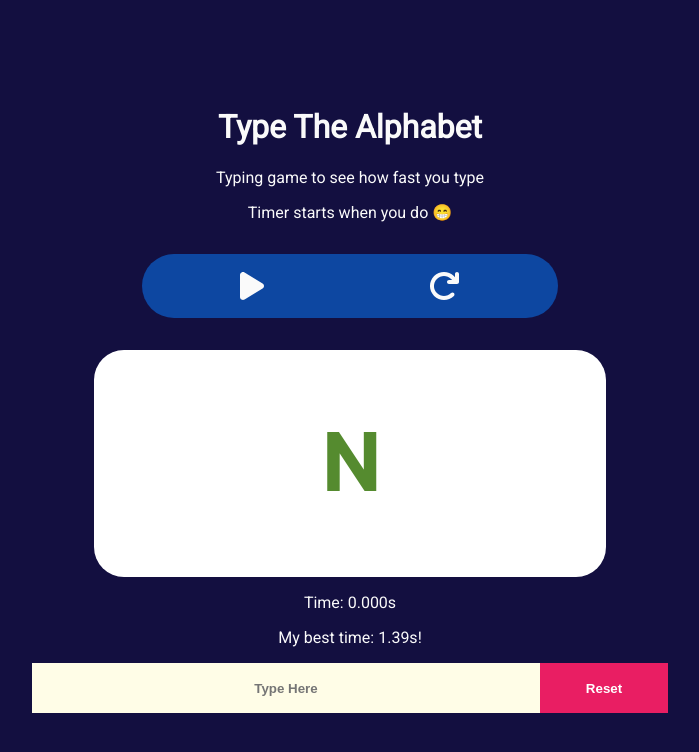
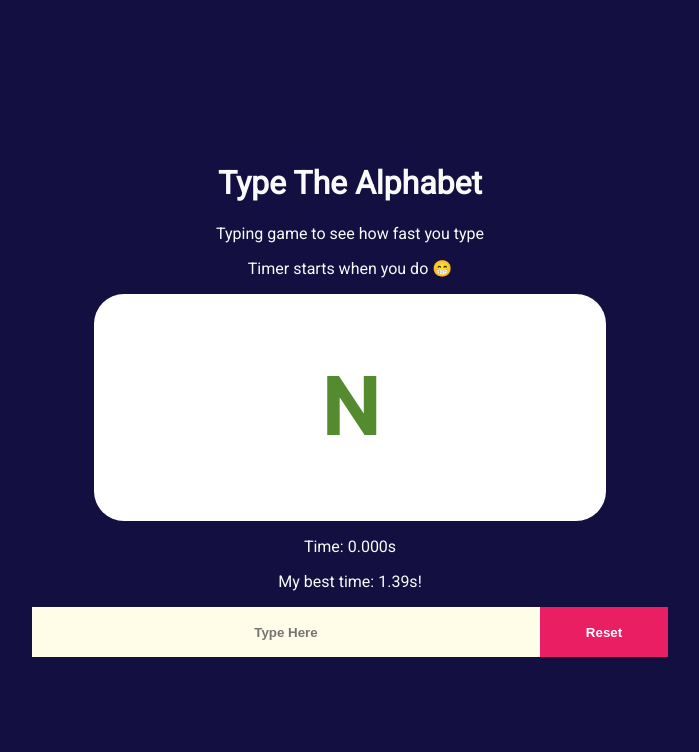
Before and after one commit to souptik4572/TypingAlphabetGame, a React (Create React App) app: page / in a window 1280 px wide. Shown: the top 752 px of the page, without its empty margins (290-989 px from the left). Built offline with nearby package versions, Linux system fonts and the light colour scheme.

Commit message:
fix: remove unnecessary components

```diff
--- a/src/components/Display/Display.tsx
+++ b/src/components/Display/Display.tsx
@@ -1,5 +1,3 @@
-import { getNextChar } from '../../utils/getNextChar';
-
 import './Display.css';
 
 const SUCCESS_CLASS = 'success';
--- a/src/components/Game/Game.tsx
+++ b/src/components/Game/Game.tsx
@@ -2,28 +2,57 @@ import { useState } from 'react';
 import { getNextChar } from '../../utils/getNextChar';
 import Display from '../Display/Display';
 import InputField from '../InputField/InputField';
-import Utility from '../Utility/Utility';
 import './Game.css';
 
-const MAX_CHAR_COUNT = 5;
+const MAX_CHAR_COUNT = 20;
+
+type CurrentCharState = {
+	char: string;
+	remCharCount: number;
+};
+
+type TimerState = {
+	timeMs: number;
+	timeSec: number;
+};
+
+const getCurrentChar = (
+	isGameRunning: boolean,
+	previousCurrentChar: CurrentCharState
+): CurrentCharState => {
+	if (isGameRunning)
+		return {
+			char: getNextChar(previousCurrentChar.char),
+			remCharCount: previousCurrentChar.remCharCount - 1,
+		};
+	return {
+		char: 'Success!',
+		remCharCount: 0,
+	};
+};
 
 const Game = () => {
 	const [isGameRunning, setIsGameRunning] = useState<boolean>(true);
 	const [inputValue, setInputValue] = useState<string>('');
-	const [currentChar, setCurrentChar] = useState({
+	const [currentChar, setCurrentChar] = useState<CurrentCharState>({
 		char: getNextChar(),
 		remCharCount: MAX_CHAR_COUNT,
+	});
+	const [timer, setTimer] = useState<TimerState>({
+		timeMs: 0,
+		timeSec: 0,
 	});
 	const handleInputFieldChange = (event: React.ChangeEvent<HTMLInputElement>): void => {
 		event.target.value = event.target.value.toUpperCase();
 		setInputValue(event.target.value);
 		if (event.target.value.slice(-1) === currentChar.char) {
-			if (currentChar.remCharCount === 1) setIsGameRunning(false);
+			if (currentChar.remCharCount === 1) {
+				setIsGameRunning(false);
+				setCurrentChar(getCurrentChar(false, currentChar));
+				return;
+			}
 			setCurrentChar((previousCurrentChar) => {
-				return {
-					char: getNextChar(previousCurrentChar.char),
-					remCharCount: previousCurrentChar.remCharCount - 1,
-				};
+				return getCurrentChar(isGameRunning, previousCurrentChar);
 			});
 		}
 	};
@@ -40,7 +69,6 @@ const Game = () => {
 			<h1>Type The Alphabet</h1>
 			<p>Typing game to see how fast you type</p>
 			<p>Timer starts when you do 😁</p>
-			<Utility />
 			<Display textValue={currentChar.char} />
 			<p>Time: 0.000s</p>
 			<p>My best time: 1.39s!</p>
--- a/src/components/Utility/Utility.css
+++ /dev/null
@@ -1,10 +0,0 @@
-.Utility {
-    width: 30%;
-    margin: 2rem auto;
-	display: flex;
-	flex-wrap: wrap;
-	justify-content: space-around;
-    padding: 1rem;
-    background-color: #0d47a1;
-    border-radius: 50px;
-}
--- a/src/components/Utility/Utility.tsx
+++ /dev/null
@@ -1,14 +0,0 @@
-import './Utility.css';
-import { FontAwesomeIcon } from '@fortawesome/react-fontawesome';
-import { faPlay, faStop, faArrowRotateRight } from '@fortawesome/free-solid-svg-icons';
-
-const Utility = () => {
-	return (
-		<div className='Utility'>
-			<FontAwesomeIcon icon={faPlay} size='2x' />
-			<FontAwesomeIcon icon={faArrowRotateRight} size='2x' />
-		</div>
-	);
-};
-
-export default Utility;
```
